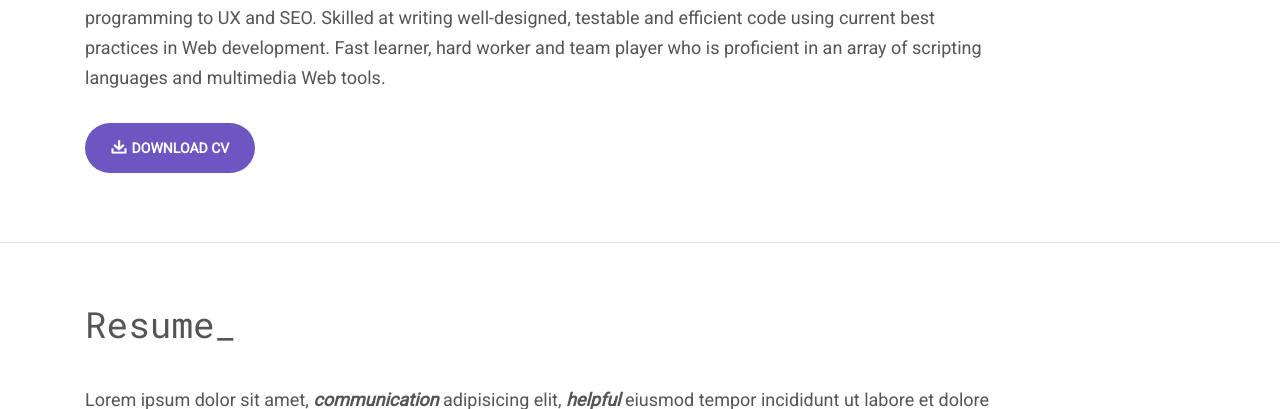
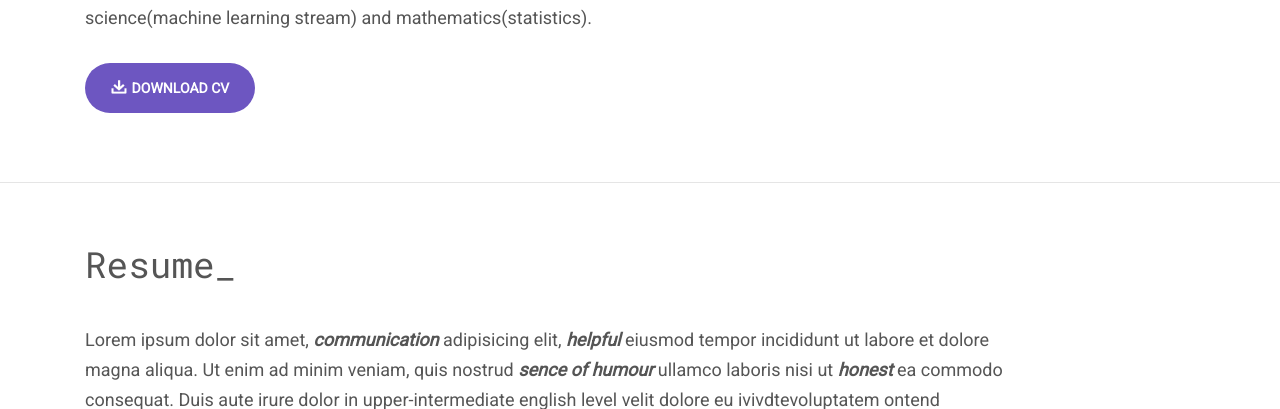
Before and after one commit to syKevinPeng/syKevinPeng.github.io, a website: page index.html in a window 1280 px wide. Shown: the part 691-1100 px from the top of the page. Drawn offline with Linux system fonts and the light colour scheme.

Commit message:
add personal description

```diff
--- a/index.html
+++ b/index.html
@@ -108,10 +108,7 @@
       <div class="col-md-10">
         <h2 id="hello_header" class="section__title">Hi_</h2>
         <p class="section__description">
-          I am Junior Web developer able to build a Web presence from the ground up - from concept, navigation,
-          layout and programming to UX and SEO. Skilled at writing well-designed, testable and efficient code using
-          current best practices in Web development. Fast learner, hard worker and team player who is proficient in
-          an array of scripting languages and multimedia Web tools.
+         As a Junior college student at University of Maryland, College Park, I'm pursuing a double-degree of computer science(machine learning stream) and mathematics(statistics).
         </p>
         <a href="" class="section_btn site-btn"><img src="assets/img/img_btn_icon.png" alt="">Download CV</a>
       </div>
```
